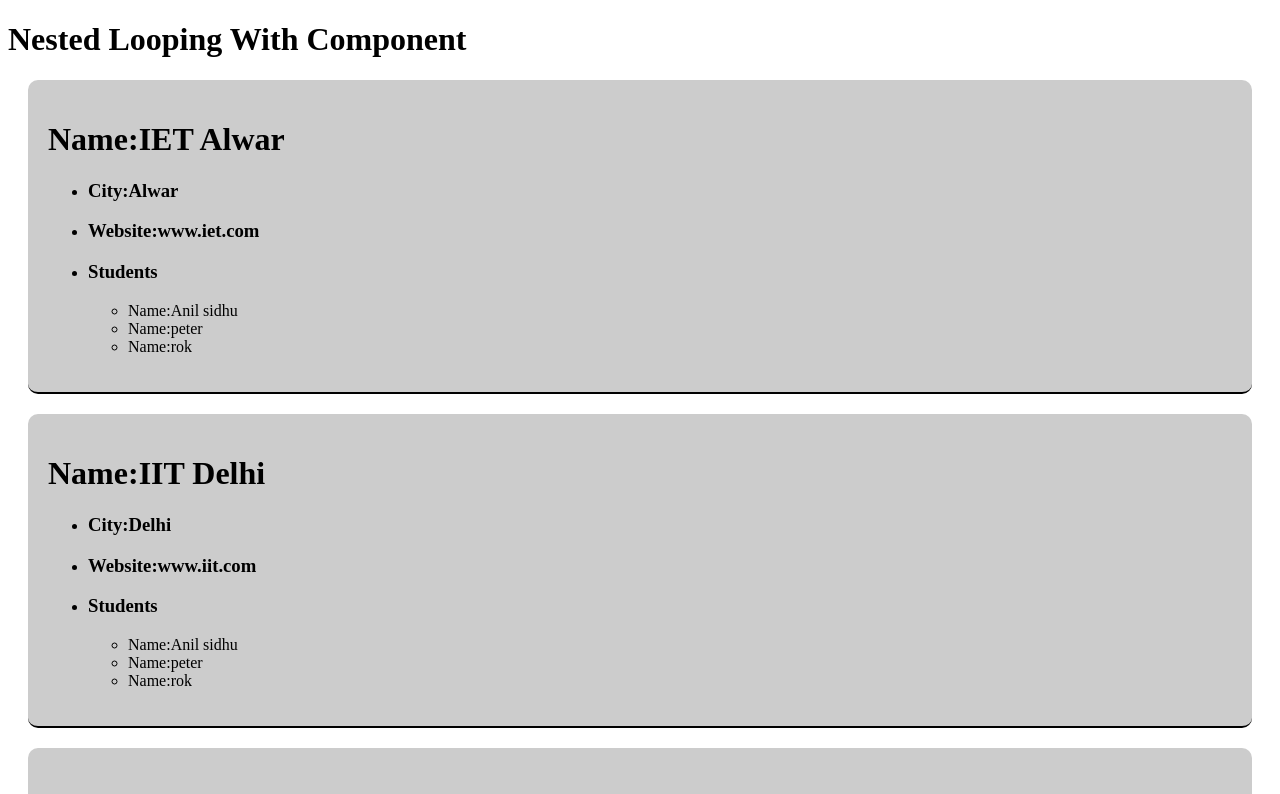
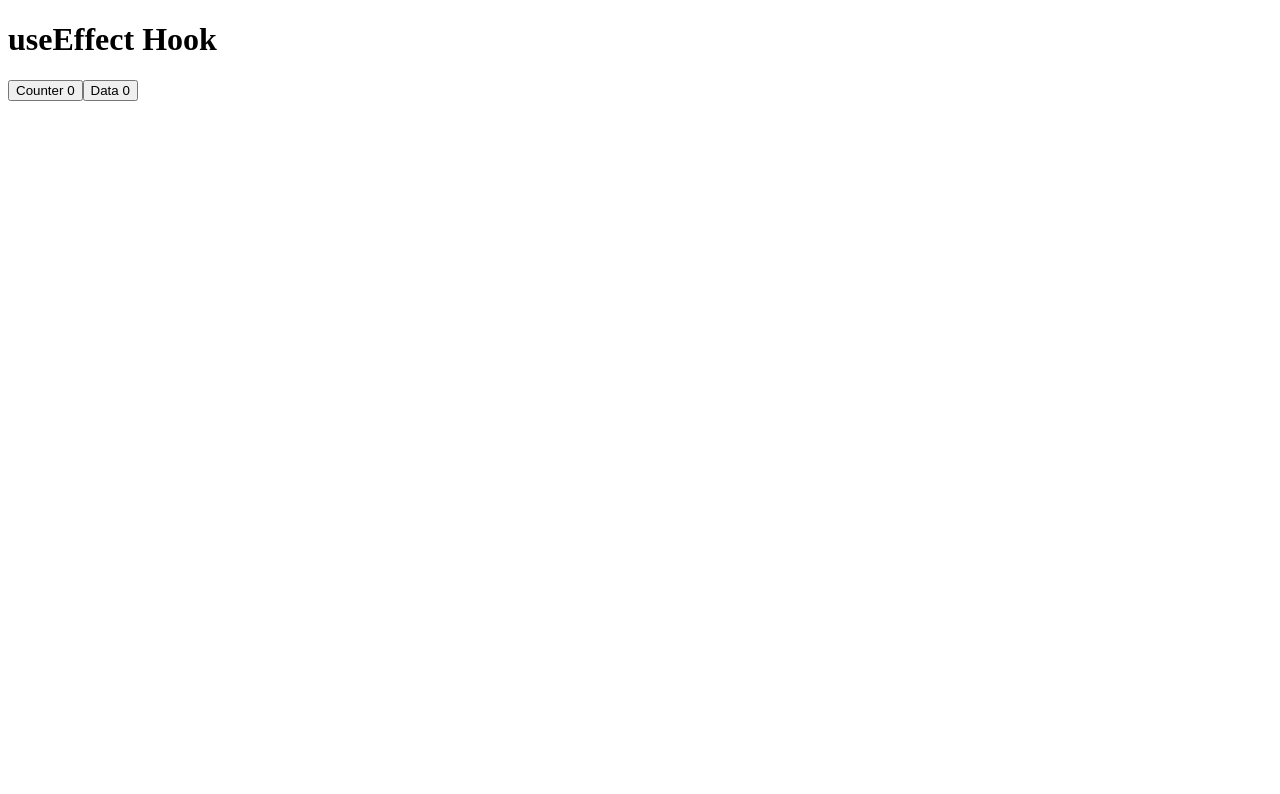
Before and after one commit to mukesh-raika/React, a React (Vite) app: page / in a window 1280 px wide. Shown: the top 794 px of the page. Built offline with nearby package versions, Linux system fonts and the light colour scheme.

Commit message:
useEffect Hook

```diff
--- a/src/App.jsx
+++ b/src/App.jsx
@@ -1,89 +1,33 @@
-import College from "./College";
+import { useEffect, useState } from "react";
 
-function App(){
+function App() {
 
-  const collegeData=[
-    {
-      name:"IET Alwar",
-      city:"Alwar",
-      Website:"www.iet.com",
-      student:[
-        {
-          name:"Anil sidhu",
-          age:'29',
-          email:"anil@test.com"
-        },
-         {
-          name:"peter",
-          age:'25',
-          email:"peter@test.com"
-        },
-         {
-          name:"rok",
-          age:'20',
-          email:"rok@test.com"
-        }
-      ]
-    },
-    {
-      name:"IIT Delhi",
-      city:"Delhi",
-       Website:"www.iit.com",
-        student:[
-        {
-          name:"Anil sidhu",
-          age:'29',
-          email:"anil@test.com"
-        },
-         {
-          name:"peter",
-          age:'25',
-          email:"peter@test.com"
-        },
-         {
-          name:"rok",
-          age:'20',
-          email:"rok@test.com"
-        }
-      ]
-    },
+  const [Counter, setCounter] = useState(0);
+  const [data, setData] = useState(0);
 
-    {
-      name:"KCIET Hisar",
-      city:"Hisar",
-       Website:"www.Kciit.com",
-        student:[
-        {
-          name:"Anil sidhu",
-          age:'29',
-          email:"anil@test.com"
-        },
-         {
-          name:"peter",
-          age:'25',
-          email:"peter@test.com"
-        },
-         {
-          name:"rok",
-          age:'20',
-          email:"rok@test.com"
-        }
-      ]
-    },
+  useEffect(() => {
+    callOnce();
 
-  ]
-  return(
+  }, []);
+
+  function callOnce() {
+    console.log("callOnce function called", );
+  }
+const userOne= ()=>{
+  console.log("This Function is run 1");
+
+}
+  useEffect(() => {
+   userOne();
+  }, []);
+
+  return (
     <div>
-      <h1>Nested Looping With Component</h1>
-      {
-         collegeData.map((college,index)=>(
-          <div key={index}>
-            <College college={college}/>
-          </div>
-         ))
-      }
+      <h1>useEffect Hook</h1>
+      <button onClick={() => setCounter(Counter + 1)}>Counter {Counter}</button>
+      <button onClick={() => setData(data + 1)}>Data {data}</button>
     </div>
-  )
+  );
 }
 
 export default App;
```
